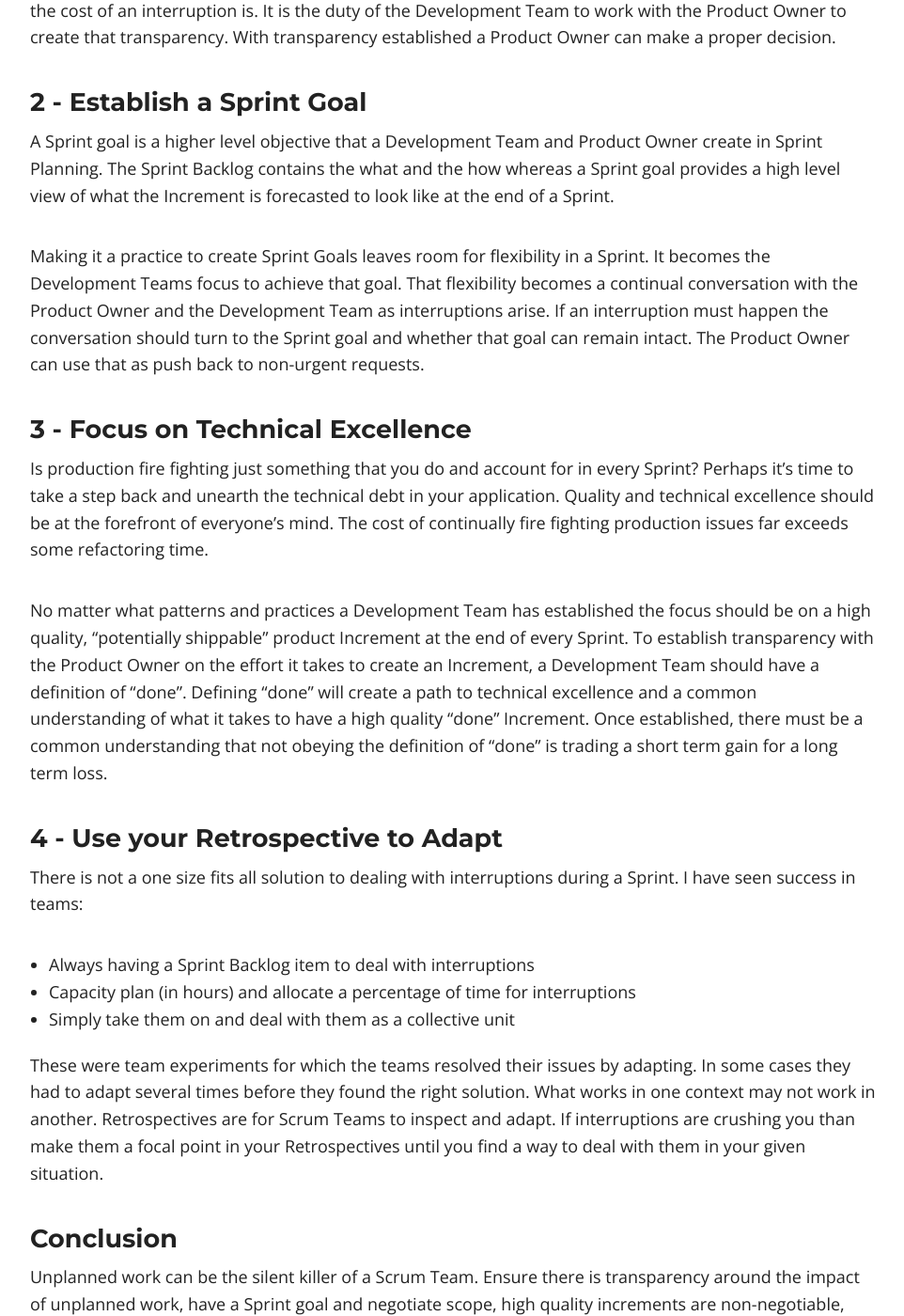
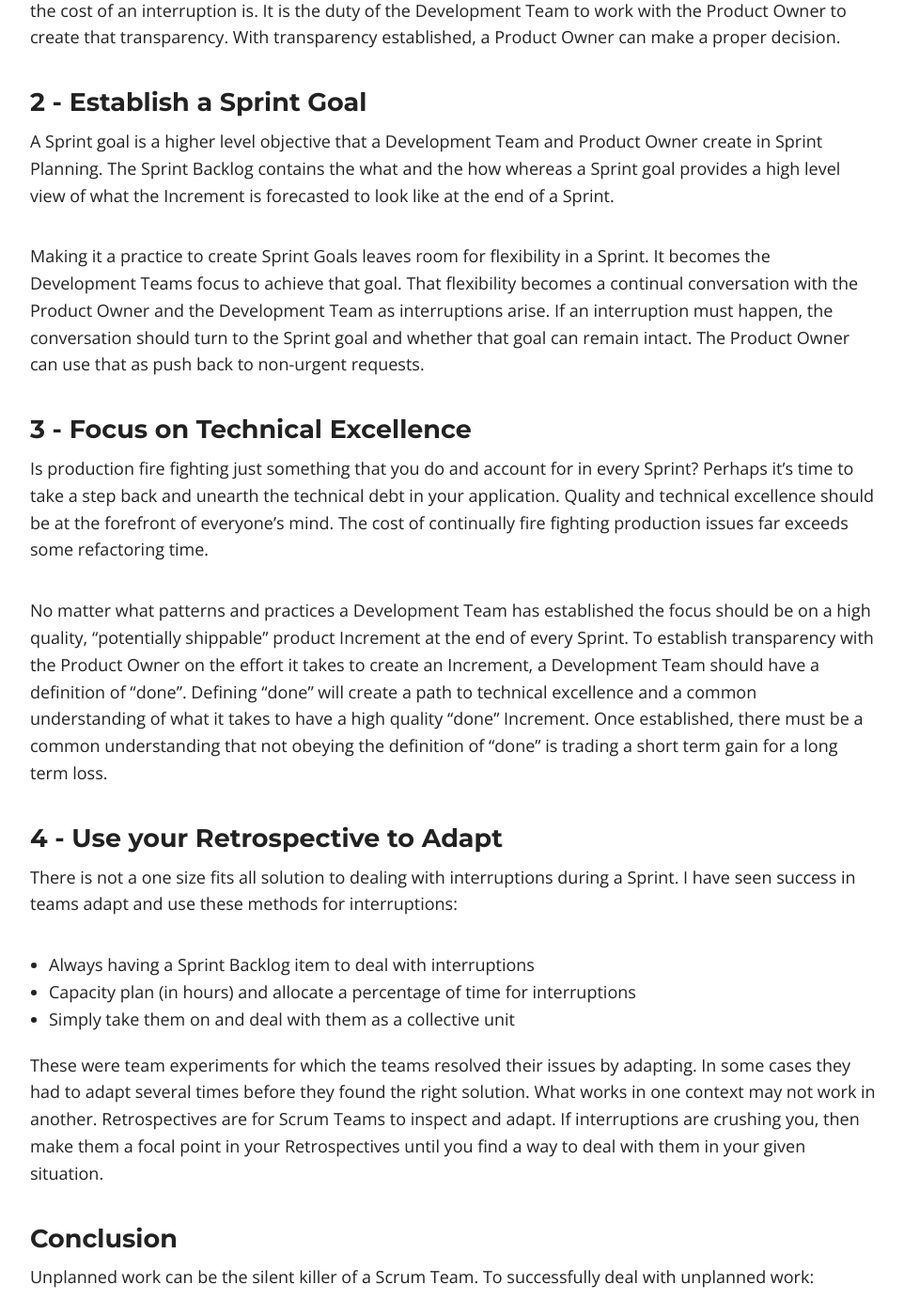
Before and after one commit to agiletodd/agiletodd.github.io, a Jekyll site: the page built from _posts/Scrum-framework/2016-07-27-Unplanned-Work-In-Scrum.md, in a window 1280 px wide and 1400 px high, scrolled down 1448 px. Shown: the whole window at 94% size, without its empty margins (158-1120 px from the left). Built offline with Jekyll 4.4.1, drawn with Linux system fonts in a browser that asks for light colours; nearby versions of some CDN libraries; comment, search, counter and statistics services are not loaded; some of the changed text lies outside the part shown.

Commit message:
Post Update: Unplanned Work

```diff
--- a/_posts/Scrum-framework/2016-07-25-Unplanned-Work-In-Scrum.md
+++ b/_posts/Scrum-framework/2016-07-27-Unplanned-Work-In-Scrum.md
@@ -26,12 +26,12 @@
 ### 1 - Know what's Urgent
 Does the request need to happen now? Answering that question is a Product Owner responsibility. The Scrum Master is a servant leader and can work with the Development Team to push back if they don't see the validity of the request. However, the Development Team serves the Product Owner.
 
-A Product Owner makes decisions based on value. If an interruption is the most valuable thing to work on than the Development Team must respect the request. It must be transparent to the Product Owner what the cost of an interruption is. It is the duty of the Development Team to work with the Product Owner to create that transparency. With transparency established a Product Owner can make a proper decision.
+A Product Owner makes decisions based on value. If an interruption is the most valuable thing to work on then the Development Team must respect the request. It must be transparent to the Product Owner what the cost of an interruption is. It is the duty of the Development Team to work with the Product Owner to create that transparency. With transparency established, a Product Owner can make a proper decision.
 
 ### 2 - Establish a Sprint Goal
 A Sprint goal is a higher level objective that a Development Team and Product Owner create in Sprint Planning. The Sprint Backlog contains the what and the how whereas a Sprint goal provides a high level view of what the Increment is forecasted to look like at the end of a Sprint.
 
-Making it a practice to create Sprint Goals leaves room for flexibility in a Sprint. It becomes the Development Teams focus to achieve that goal. That flexibility becomes a continual conversation with the Product Owner and the Development Team as interruptions arise. If an interruption must happen the conversation should turn to the Sprint goal and whether that goal can remain intact. The Product Owner can use that as push back to non-urgent requests.
+Making it a practice to create Sprint Goals leaves room for flexibility in a Sprint. It becomes the Development Teams focus to achieve that goal. That flexibility becomes a continual conversation with the Product Owner and the Development Team as interruptions arise. If an interruption must happen, the conversation should turn to the Sprint goal and whether that goal can remain intact. The Product Owner can use that as push back to non-urgent requests.
 
 ### 3 - Focus on Technical Excellence
 Is production fire fighting just something that you do and account for in every Sprint? Perhaps it's time to take a step back and unearth the technical debt in your application. Quality and technical excellence should be at the forefront of everyone's mind. The cost of continually fire fighting production issues far exceeds some refactoring time.
@@ -39,13 +39,20 @@
 No matter what patterns and practices a Development Team has established the focus should be on a high quality, "potentially shippable" product Increment at the end of every Sprint. To establish transparency with the Product Owner on the effort it takes to create an Increment, a Development Team should have a definition of "done". Defining "done" will create a path to technical excellence and a common understanding of what it takes to have a high quality "done" Increment. Once established, there must be a common understanding that not obeying the definition of "done" is trading a short term gain for a long term loss.
 
 ### 4 - Use your Retrospective to Adapt
-There is not a one size fits all solution to dealing with interruptions during a Sprint. I have seen success in teams:
+There is not a one size fits all solution to dealing with interruptions during a Sprint. I have seen success in teams adapt and use these methods for interruptions:
 
 + Always having a Sprint Backlog item to deal with interruptions
 + Capacity plan (in hours) and allocate a percentage of time for interruptions
 + Simply take them on and deal with them as a collective unit
 
-These were team experiments for which the teams resolved their issues by adapting. In some cases they had to adapt several times before they found the right solution. What works in one context may not work in another. Retrospectives are for Scrum Teams to inspect and adapt. If interruptions are crushing you than make them a focal point in your Retrospectives until you find a way to deal with them in your given situation.
+These were team experiments for which the teams resolved their issues by adapting. In some cases they had to adapt several times before they found the right solution. What works in one context may not work in another. Retrospectives are for Scrum Teams to inspect and adapt. If interruptions are crushing you, then make them a focal point in your Retrospectives until you find a way to deal with them in your given situation.
 
 ### Conclusion
-Unplanned work can be the silent killer of a Scrum Team. Ensure there is transparency around the impact of unplanned work, have a Sprint goal and negotiate scope, high quality increments are non-negotiable, and Inspect and Adapt frequently to arrive at the best solution for your Scrum Team.
+Unplanned work can be the silent killer of a Scrum Team. To successfully deal with unplanned work:
+
++ Ensure there is transparency around the impact of unplanned work.
++ Have a Sprint goal and negotiate scope.
++ Be technically excellent! High quality increments are non-negotiable.
++ Inspect and Adapt frequently to arrive at the best solution for your Scrum Team.
+
+How are your teams dealing with unplanned work?
```
Also changed, not shown: other parts of _posts/Scrum-framework/2016-07-27-Unplanned-Work-In-Scrum.md (+1 -1 lines).
